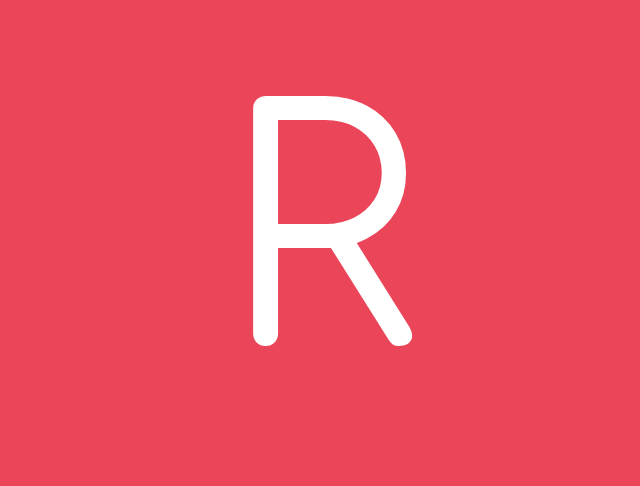
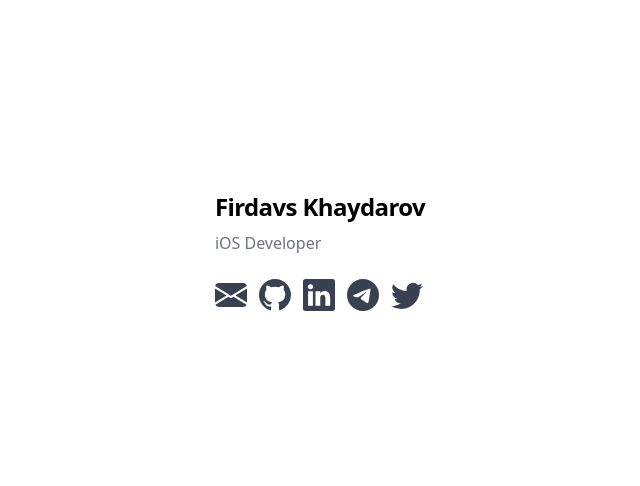
Before and after one commit to Recouse/recouse.github.io, a plain HTML site: page index.html in a window 1280 px wide. Shown: the part 157-643 px from the top of the page, without its empty margins (320-960 px from the left). Drawn offline with nearby package versions, Linux system fonts and the light colour scheme.

Commit message:
updated main page design

```diff
--- a/index.html
+++ b/index.html
@@ -10,16 +10,47 @@
     <title>Firdavs Khaydarov aka Recouse</title>
 
     <style>
-        @font-face {
-            font-family: Comfortaa;
-            src: url(fonts/Comfortaa-Regular.ttf);
+        .hover\:text-pink:hover {
+            color: #eb4559;
         }
     </style>
 </head>
 <body>
-    <div class="flex h-screen" style="background-color: #eb4559;">
-        <div class="transition duration-500 ease-in-out transform hover:scale-110 m-auto">
-            <a href="https://t.me/recouse" class="text-white" style="font-family: Comfortaa; font-size: 20rem;">R</a>
+    <div class="flex h-screen items-center">
+        <div class="m-auto">
+            <h3 class="pt-4 pb-2 text-2xl font-bold tracking-tight">Firdavs Khaydarov</h3>
+            <div class="text-gray-500">iOS Developer</div>
+            <div class="flex space-x-3 pt-6">
+                <a class="text-sm text-gray-500 transition hover:text-pink" target="_blank" title="Email" href="mailto:hey@recouse.email">
+                    <span class="sr-only">mail</span>
+                    <svg xmlns="http://www.w3.org/2000/svg" width="16" height="16" class="fill-current text-gray-700 hover:text-pink h-8 w-8" viewBox="0 0 16 16">
+                        <path d="M.05 3.555A2 2 0 0 1 2 2h12a2 2 0 0 1 1.95 1.555L8 8.414.05 3.555ZM0 4.697v7.104l5.803-3.558L0 4.697ZM6.761 8.83l-6.57 4.027A2 2 0 0 0 2 14h12a2 2 0 0 0 1.808-1.144l-6.57-4.027L8 9.586l-1.239-.757Zm3.436-.586L16 11.801V4.697l-5.803 3.546Z"/>
+                    </svg>
+                </a>
+                <a class="text-sm text-gray-500 transition hover:text-pink" target="_blank" title="GitHub"  href="https://github.com/Recouse">
+                    <span class="sr-only">github</span>
+                    <svg xmlns="http://www.w3.org/2000/svg" width="16" height="16" class="fill-current text-gray-700 hover:text-pink h-8 w-8" viewBox="0 0 16 16">
+                        <path d="M8 0C3.58 0 0 3.58 0 8c0 3.54 2.29 6.53 5.47 7.59.4.07.55-.17.55-.38 0-.19-.01-.82-.01-1.49-2.01.37-2.53-.49-2.69-.94-.09-.23-.48-.94-.82-1.13-.28-.15-.68-.52-.01-.53.63-.01 1.08.58 1.23.82.72 1.21 1.87.87 2.33.66.07-.52.28-.87.51-1.07-1.78-.2-3.64-.89-3.64-3.95 0-.87.31-1.59.82-2.15-.08-.2-.36-1.02.08-2.12 0 0 .67-.21 2.2.82.64-.18 1.32-.27 2-.27.68 0 1.36.09 2 .27 1.53-1.04 2.2-.82 2.2-.82.44 1.1.16 1.92.08 2.12.51.56.82 1.27.82 2.15 0 3.07-1.87 3.75-3.65 3.95.29.25.54.73.54 1.48 0 1.07-.01 1.93-.01 2.2 0 .21.15.46.55.38A8.012 8.012 0 0 0 16 8c0-4.42-3.58-8-8-8z"/>
+                    </svg>
+                <a class="text-sm text-gray-500 transition hover:text-pink" target="_blank" title="LinkedIn"  href="https://www.linkedin.com/in/recouse/">
+                    <span class="sr-only">linkedin</span>
+                    <svg xmlns="http://www.w3.org/2000/svg" width="16" height="16"class="fill-current text-gray-700 hover:text-pink h-8 w-8" viewBox="0 0 16 16">
+                        <path d="M0 1.146C0 .513.526 0 1.175 0h13.65C15.474 0 16 .513 16 1.146v13.708c0 .633-.526 1.146-1.175 1.146H1.175C.526 16 0 15.487 0 14.854V1.146zm4.943 12.248V6.169H2.542v7.225h2.401zm-1.2-8.212c.837 0 1.358-.554 1.358-1.248-.015-.709-.52-1.248-1.342-1.248-.822 0-1.359.54-1.359 1.248 0 .694.521 1.248 1.327 1.248h.016zm4.908 8.212V9.359c0-.216.016-.432.08-.586.173-.431.568-.878 1.232-.878.869 0 1.216.662 1.216 1.634v3.865h2.401V9.25c0-2.22-1.184-3.252-2.764-3.252-1.274 0-1.845.7-2.165 1.193v.025h-.016a5.54 5.54 0 0 1 .016-.025V6.169h-2.4c.03.678 0 7.225 0 7.225h2.4z"/>
+                    </svg>
+                </a>
+                <a class="text-sm text-gray-500 transition hover:text-pink" target="_blank" title="Telegram"  href="https://t.me/recouse">
+                    <span class="sr-only">telegram</span>
+                    <svg xmlns="http://www.w3.org/2000/svg" width="16" height="16" class="fill-current text-gray-700 hover:text-pink h-8 w-8" viewBox="0 0 16 16">
+                        <path d="M16 8A8 8 0 1 1 0 8a8 8 0 0 1 16 0zM8.287 5.906c-.778.324-2.334.994-4.666 2.01-.378.15-.577.298-.595.442-.03.243.275.339.69.47l.175.055c.408.133.958.288 1.243.294.26.006.549-.1.868-.32 2.179-1.471 3.304-2.214 3.374-2.23.05-.012.12-.026.166.016.047.041.042.12.037.141-.03.129-1.227 1.241-1.846 1.817-.193.18-.33.307-.358.336a8.154 8.154 0 0 1-.188.186c-.38.366-.664.64.015 1.088.327.216.589.393.85.571.284.194.568.387.936.629.093.06.183.125.27.187.331.236.63.448.997.414.214-.02.435-.22.547-.82.265-1.417.786-4.486.906-5.751a1.426 1.426 0 0 0-.013-.315.337.337 0 0 0-.114-.217.526.526 0 0 0-.31-.093c-.3.005-.763.166-2.984 1.09z"/>
+                    </svg>
+                </a>
+                <a class="text-sm text-gray-500 transition hover:text-pink" target="_blank" title="Twitter"  href="https://twitter.com/Recouse">
+                    <span class="sr-only">twitter</span>
+                    <svg xmlns="http://www.w3.org/2000/svg" width="16" height="16" class="fill-current text-gray-700 hover:text-pink h-8 w-8" viewBox="0 0 16 16">
+                        <path d="M5.026 15c6.038 0 9.341-5.003 9.341-9.334 0-.14 0-.282-.006-.422A6.685 6.685 0 0 0 16 3.542a6.658 6.658 0 0 1-1.889.518 3.301 3.301 0 0 0 1.447-1.817 6.533 6.533 0 0 1-2.087.793A3.286 3.286 0 0 0 7.875 6.03a9.325 9.325 0 0 1-6.767-3.429 3.289 3.289 0 0 0 1.018 4.382A3.323 3.323 0 0 1 .64 6.575v.045a3.288 3.288 0 0 0 2.632 3.218 3.203 3.203 0 0 1-.865.115 3.23 3.23 0 0 1-.614-.057 3.283 3.283 0 0 0 3.067 2.277A6.588 6.588 0 0 1 .78 13.58a6.32 6.32 0 0 1-.78-.045A9.344 9.344 0 0 0 5.026 15z"/>
+                    </svg>
+                </a>
+            </div>
         </div>
     </div>
 
```
Also changed, not shown: fonts/Comfortaa-Regular.ttf (deleted).
